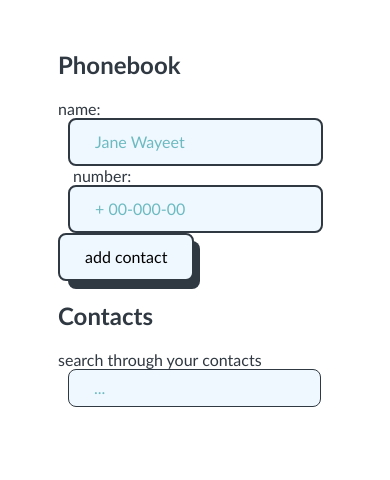
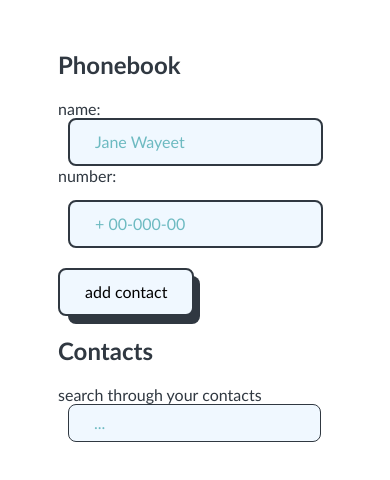
Before and after one commit to juliedevdes/goit-react-hw-06-phonebook, a React (Create React App) app: page / in a window 390 px wide. Shown: the top 480 px of the page. Built offline with nearby package versions, Linux system fonts and the light colour scheme.

Commit message:
added redux toolkit lib

```diff
--- a/package.json
+++ b/package.json
@@ -4,6 +4,7 @@
   "private": true,
   "homepage": "https://juliedevdes.github.io/goit-react-hw-06-phonebook",
   "dependencies": {
+    "@reduxjs/toolkit": "^1.6.2",
     "@testing-library/jest-dom": "^5.14.1",
     "@testing-library/react": "^11.2.7",
     "@testing-library/user-event": "^12.8.3",
@@ -13,6 +14,7 @@
     "react-redux": "^7.2.6",
     "react-scripts": "4.0.3",
     "redux": "^4.1.2",
+    "redux-logger": "^3.0.6",
     "uuid": "^8.3.2",
     "web-vitals": "^1.1.2"
   },
--- a/src/components/ContacsForm/ContacsForm.js
+++ b/src/components/ContacsForm/ContacsForm.js
@@ -53,7 +53,7 @@ function ContacsForm({ onSubmit }) {
           required
         />
       </label>
-      <label className={s.label}>
+      <label className={s.labelNum}>
         number:
         <input
           className={s.inputNum}
--- a/src/components/ContacsForm/ContactForm.module.css
+++ b/src/components/ContacsForm/ContactForm.module.css
@@ -25,7 +25,8 @@
     "Lucida Sans", Arial, sans-serif;
 }
 
-.label {
+.label,
+.labelNum {
   margin-left: 15px;
 }
 
@@ -74,3 +75,17 @@
 .btn:hover {
   outline: 0;
 }
+
+@media screen and (max-width: 900px) {
+  .btn {
+    display: block;
+    margin-top: 20px;
+  }
+  .inputNum {
+    margin-top: 15px;
+  }
+  .labelNum {
+    margin-left: 0;
+    display: block;
+  }
+}
--- a/src/redux/actions.js
+++ b/src/redux/actions.js
@@ -1,14 +1,5 @@
-export const handleFilter = (value) => ({
-  type: "HANDLE_FILTER",
-  payload: value,
-});
+import { createAction } from "@reduxjs/toolkit";
 
-export const deleteContact = (id) => ({
-  type: "DELETE_CONTACT",
-  payload: id,
-});
-
-export const submit = (contact) => ({
-  type: "SUBMIT",
-  payload: contact,
-});
+export const handleFilter = createAction("HANDLE_FILTER");
+export const deleteContact = createAction("DELETE_CONTACT");
+export const submit = createAction("SUBMIT");
--- a/src/redux/store.js
+++ b/src/redux/store.js
@@ -1,18 +1,12 @@
-import { createStore, combineReducers } from "redux";
-//import { composeWithDevTools } from "redux-devtools-extension";
+import { configureStore, createReducer } from "@reduxjs/toolkit";
+import { handleFilter, deleteContact, submit } from "./actions";
 
-const filterReducer = (state = "", { type, payload }) => {
-  switch (type) {
-    case "HANDLE_FILTER":
-      return `${payload}`;
-    default:
-      return state;
-  }
-};
+const filterReducer = createReducer("", {
+  [handleFilter]: (_, { payload }) => `${payload}`,
+});
 
-const contactsReducer = (state = [], { type, payload }) => {
-  switch (type) {
-    case "SUBMIT":
+const contactsReducer = createReducer([], {
+  [submit]: (state, { payload }) => {
     if (state.some((el) => el.name === payload.name)) {
       alert("There is already contact with the same name");
       return state;
@@ -22,21 +16,25 @@ const contactsReducer = (state = [], { type, payload }) => {
       JSON.stringify([...state, payload])
     );
     return [...state, payload];
-    case "DELETE_CONTACT":
+  },
+  [deleteContact]: (state, { payload }) => {
     const clearedContacts = state.filter((contact) => contact.id !== payload);
     window.localStorage.setItem("contacts", JSON.stringify(clearedContacts));
     return clearedContacts;
-    default:
-      return state;
-  }
+  },
+});
+
+const storageContacts = {
+  contacts: JSON.parse(localStorage.getItem("contacts")) || [],
 };
 
-const rootReducer = combineReducers({
+const store = configureStore({
+  reducer: {
     filter: filterReducer,
     contacts: contactsReducer,
+  },
+  preloadedState: storageContacts,
+  devTools: process.env.NODE_ENV === "development",
 });
 
-const store = createStore(rootReducer, {
-  contacts: JSON.parse(localStorage.getItem("contacts")) || [],
-});
 export default store;
```
Also changed, not shown: 1 other file (tests, documents, lock files or other folders). Lines whose indentation alone changed are shown as unchanged.
